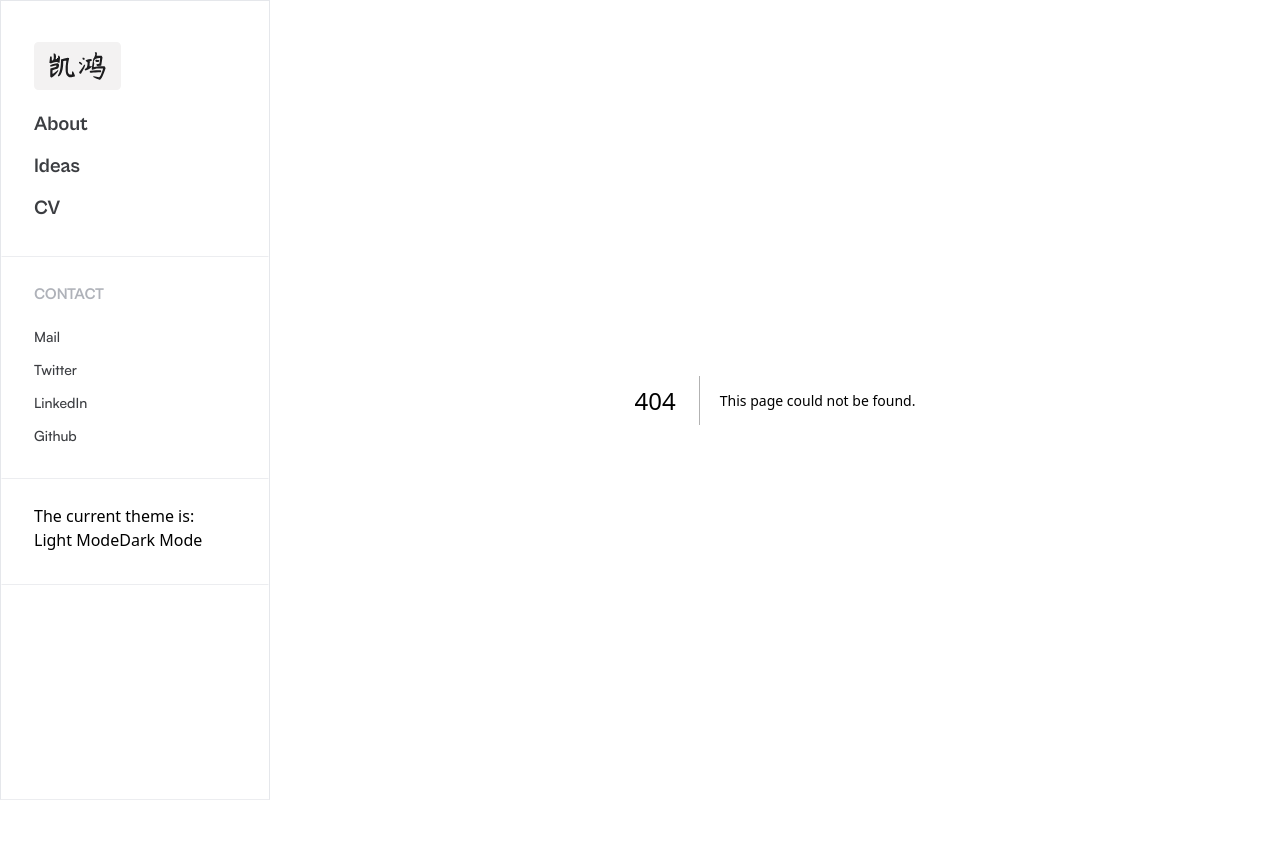
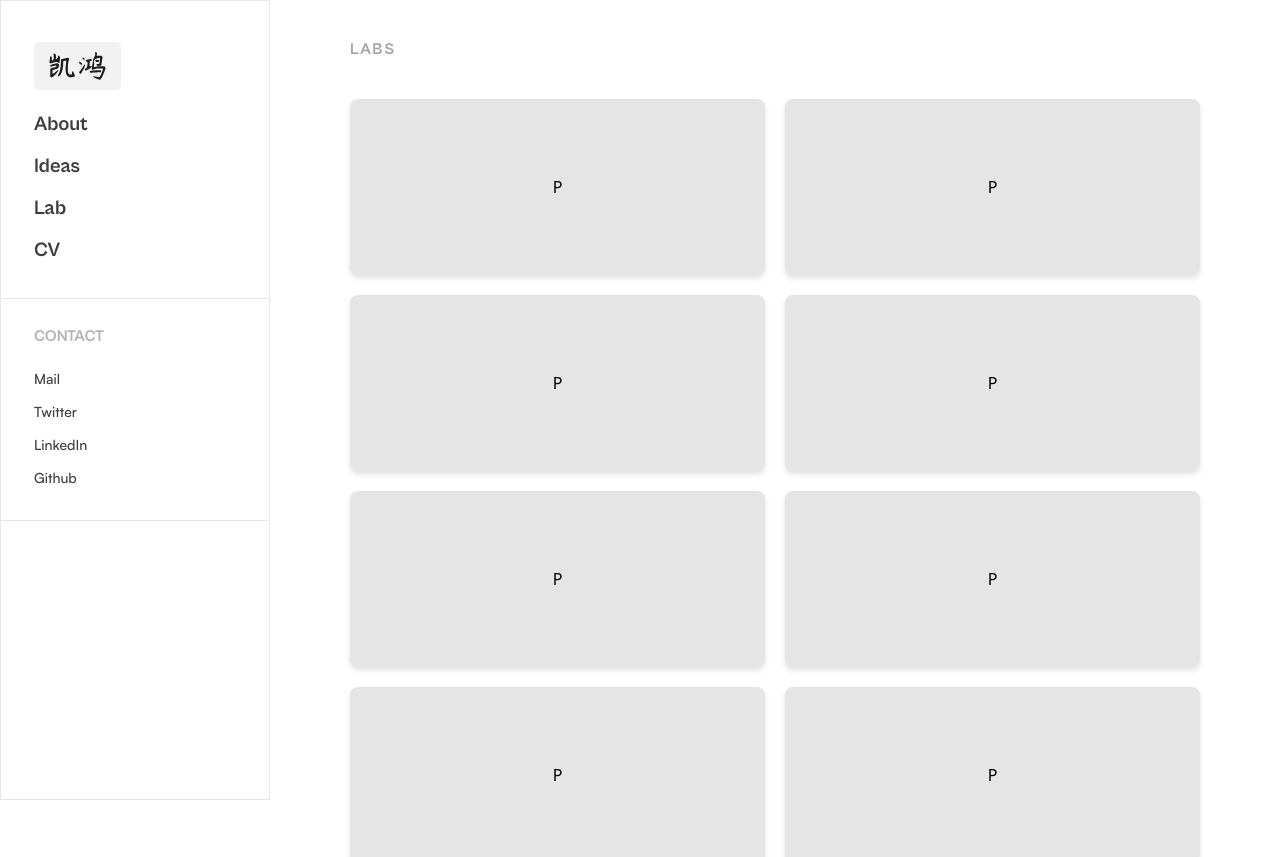
Before and after one commit to pilladipesh33/portfolio-2024, a Next.js app: page /lab in a window 1280 px wide. Before the commit this address had no page. Shown: the top 857 px of the page. Before the commit the page ends 800 px from the top, so only its background shows below. Built offline with nearby package versions, Linux system fonts and the light colour scheme.

Commit message:
mode removed

```diff
--- a/app/_home/page.tsx
+++ b/app/_home/page.tsx
@@ -1,6 +1,5 @@
 "use client";
 
-import { TextParallaxContentExample } from "@/components/text-parallax";
 import { Homepage } from "@/lib/constant";
 
 const HomePage = () => {
@@ -18,14 +17,13 @@ const HomePage = () => {
           </p>
         </section>
       </main>
-      <div className="border pt-10 border-t-white border-x-white border-b-[#ecedf0]"></div>
+      <div className="border pt-10 border-t-white border-x-white border-b-neutral-200"></div>
       <section className="pt-6 pb-10">
         <div className="md:mx-16 mx-6 pb-6">
           <h4 className="font-title uppercase text-[#afb2b9] text-[16px]">
             craft
           </h4>
         </div>
-        <TextParallaxContentExample />
       </section>
     </>
   );
--- a/app/about/page.tsx
+++ b/app/about/page.tsx
@@ -59,7 +59,7 @@ const About = () => {
         </p>
       </section>
 
-      <div className="border-white border border-b-[#ecedf0] pb-20"></div>
+      <div className="border-white border border-b-neutral-200 pb-20"></div>
 
       <section className="pt-5">
         <h4
@@ -100,7 +100,7 @@ const About = () => {
         </div>
       </section>
 
-      <div className="border-white border border-b-[#ecedf0] pb-20"></div>
+      <div className="border-white border border-b-neutral-200 pb-20"></div>
 
       <section className="pt-5">
         <div className="">
--- a/app/globals.css
+++ b/app/globals.css
@@ -2,22 +2,13 @@
 @tailwind components;
 @tailwind utilities;
 
-:root {
-  /* Your default theme */
-  --background: white;
-  --foreground: black;
-}
-
-[data-theme="dark"] {
-  --background: black;
-  --foreground: white;
-}
-
 .custom-gradient-text {
-  background: linear-gradient(to bottom left,
-      #3b3d41 0%,
-      #3b3d41 70%,
-      #a7a7a7 100%);
+  background: linear-gradient(
+    to bottom left,
+    #3b3d41 0%,
+    #3b3d41 70%,
+    #a7a7a7 100%
+  );
   -webkit-background-clip: text;
   -webkit-text-fill-color: transparent;
 }
@@ -39,17 +30,17 @@
   display: flex;
 }
 
-.block {
+.box {
   position: relative;
   flex: 1;
   background: #3b3d41;
   margin: -0.25px;
 }
 
-.transition-in .block {
+.transition-in .box {
   transform-origin: top;
 }
 
-.transition-out .block {
+.transition-out .box {
   transform-origin: bottom;
 }
--- /dev/null
+++ b/app/lab/page.tsx
@@ -0,0 +1,29 @@
+import { CVContent } from "@/lib/constant";
+import React from "react";
+
+const Labs = () => {
+  return (
+    <div className="mt-20 mx-6 md:mt-0 md:mx-20">
+      <section className="pt-10 md:flex md:flex-col">
+        <h2 className="text-sm tracking-[1.86px] leading-[1.2em] text-neutral-400 pb-10 md:text-[16px] font-title uppercase">
+          Labs
+        </h2>
+
+        <div className="grid grid-cols-1 md:grid-cols-2 gap-5 pb-10">
+          {Array(10)
+            .fill("")
+            .map((_, index) => (
+              <div
+                key={index}
+                className="h-44 bg-neutral-200 rounded-lg flex justify-center items-center drop-shadow-md"
+              >
+                P
+              </div>
+            ))}
+        </div>
+      </section>
+    </div>
+  );
+};
+
+export default Labs;
--- a/app/layout.tsx
+++ b/app/layout.tsx
@@ -3,7 +3,6 @@ import "./globals.css";
 import { Navbar } from "@/components/navbar";
 import { Sidebar } from "@/components/sidebar";
 import { cabinetBold, cabinetExtraBold, hindi, satoshi } from "@/lib/fonts";
-import { ThemeProvider } from "next-themes";
 
 export const metadata: Metadata = {
   title: "Pilla Dipesh",
@@ -23,9 +22,7 @@ export default function RootLayout({
       <body className="">
         <Navbar />
         <Sidebar />
-        <main className="md:ml-[270px]">
-          <ThemeProvider>{children}</ThemeProvider>
-        </main>
+        <main className="md:ml-[270px]">{children}</main>
       </body>
     </html>
   );
--- a/app/template.tsx
+++ b/app/template.tsx
@@ -20,7 +20,7 @@ export default function Template({ children }: { children: React.ReactNode }) {
               {Array.from({ length: 11 }).map((_, blockIndex) => (
                 <motion.div
                   key={blockIndex}
-                  className="block"
+                  className="box"
                   initial={{ scaleY: 1 }}
                   animate={{ scaleY: 0 }}
                   exit={{ scaleY: 0 }}
@@ -42,7 +42,7 @@ export default function Template({ children }: { children: React.ReactNode }) {
               {Array.from({ length: 11 }).map((_, blockIndex) => (
                 <motion.div
                   key={blockIndex}
-                  className="block"
+                  className="box"
                   initial={{ scaleY: 0 }}
                   animate={{ scaleY: 0 }}
                   exit={{ scaleY: 1 }}
--- a/components/navbar.tsx
+++ b/components/navbar.tsx
@@ -15,6 +15,9 @@ export const Navbar = () => {
           <Link href={"/ideas"} className="cursor-pointer">
             Ideas
           </Link>
+          <Link href={"/lab"} className="cursor-pointer">
+            Labs
+          </Link>
           <Link href={"/cv"} className="cursor-pointer">
             CV
           </Link>
--- a/components/sidebar.tsx
+++ b/components/sidebar.tsx
@@ -1,16 +1,14 @@
 "use client";
 
 import Logo from "@/public/logo";
-import { useTheme } from "next-themes";
 import Link from "next/link";
 
 export const Sidebar = () => {
-  const { setTheme, theme } = useTheme();
   return (
-    <main className="hidden md:block dark:bg-red-500">
+    <main className="hidden md:block">
       <div className="fixed left-0 top-0">
-        <div className="w-[270px] h-[100dvh] border border-b-[#ecedf0] pt-10 fixed">
-          <div className="pb-8 px-8 border border-b-[#ecedf0] border-white">
+        <div className="w-[270px] h-[100dvh] border border-b-neutral-200 pt-10 fixed">
+          <div className="pb-8 px-8 border border-b-neutral-200 border-white">
             <Link href={"/"}>
               <Logo />
             </Link>
@@ -28,6 +26,12 @@ export const Sidebar = () => {
                 Ideas
               </Link>
               <Link
+                href={"/lab"}
+                className="font-title hover:text-[#787276] w-1/2"
+              >
+                Lab
+              </Link>
+              <Link
                 href={"/cv"}
                 className="font-title hover:text-[#787276] w-1/2"
               >
@@ -35,7 +39,7 @@ export const Sidebar = () => {
               </Link>
             </ul>
           </div>
-          <div className="pt-6 pb-8 border border-b-[#ecedf0] border-white px-8">
+          <div className="pt-6 pb-8 border border-b-neutral-200 border-white px-8">
             <h4 className="text-[#afb2b9] uppercase text-[16px] font-title">
               contact
             </h4>
@@ -70,11 +74,6 @@ export const Sidebar = () => {
               </Link>
             </ul>
           </div>
-          <div className="pt-6 pb-8 border border-b-[#ecedf0] border-white px-8">
-            The current theme is: {theme}
-            <button onClick={() => setTheme("light")}>Light Mode</button>
-            <button onClick={() => setTheme("dark")}>Dark Mode</button>{" "}
-          </div>
         </div>
       </div>
     </main>
--- a/components/text-parallax.tsx
+++ /dev/null
@@ -1,98 +0,0 @@
-import React, { ReactNode, useRef } from "react";
-import { motion, useScroll, useTransform } from "framer-motion";
-
-export const TextParallaxContentExample = () => {
-  return (
-    <div className="bg-white font-body">
-      <TextParallaxContent imgUrl="https://images.unsplash.com/photo-1522202176988-66273c2fd55f?q=80&w=2671&auto=format&fit=crop&ixlib=rb-4.0.3&ixid=M3wxMjA3fDB8MHxwaG90by1wYWdlfHx8fGVufDB8fHx8fA%3D%3D">
-        <ExampleContent />
-      </TextParallaxContent>
-      <TextParallaxContent imgUrl="https://images.unsplash.com/photo-1530893609608-32a9af3aa95c?q=80&w=2564&auto=format&fit=crop&ixlib=rb-4.0.3&ixid=M3wxMjA3fDB8MHxwaG90by1wYWdlfHx8fGVufDB8fHx8fA%3D%3D">
-        <ExampleContent />
-      </TextParallaxContent>
-      <TextParallaxContent imgUrl="https://images.unsplash.com/photo-1504610926078-a1611febcad3?q=80&w=2416&auto=format&fit=crop&ixlib=rb-4.0.3&ixid=M3wxMjA3fDB8MHxwaG90by1wYWdlfHx8fGVufDB8fHx8fA%3D%3D">
-        <ExampleContent />
-      </TextParallaxContent>
-    </div>
-  );
-};
-
-const IMG_PADDING = 12;
-
-const TextParallaxContent = ({
-  imgUrl,
-  children,
-}: {
-  imgUrl: string;
-  children: ReactNode;
-}) => {
-  return (
-    <div
-      style={{
-        paddingLeft: IMG_PADDING,
-        paddingRight: IMG_PADDING,
-      }}
-    >
-      <div className="relative h-[150vh]">
-        <StickyImage imgUrl={imgUrl} />
-      </div>
-      {children}
-    </div>
-  );
-};
-
-const StickyImage = ({ imgUrl }: { imgUrl: string }) => {
-  const targetRef = useRef(null);
-  const { scrollYProgress } = useScroll({
-    target: targetRef,
-    offset: ["end end", "end start"],
-  });
-
-  const scale = useTransform(scrollYProgress, [0, 1], [1, 0.85]);
-  const opacity = useTransform(scrollYProgress, [0, 1], [1, 0]);
-
-  return (
-    <motion.div
-      style={{
-        backgroundImage: `url(${imgUrl})`,
-        backgroundSize: "cover",
-        backgroundPosition: "center",
-        height: `calc(100vh - ${IMG_PADDING * 2}px)`,
-        top: IMG_PADDING,
-        scale,
-      }}
-      ref={targetRef}
-      className="sticky z-0 overflow-hidden"
-    >
-      <motion.div
-        className="absolute inset-0 bg-neutral-950/70"
-        style={{
-          opacity,
-        }}
-      />
-    </motion.div>
-  );
-};
-
-const ExampleContent = () => (
-  <div className="mx-auto grid max-w-5xl grid-cols-1 gap-8 px-4 pb-24 pt-12 md:grid-cols-12">
-    <h2 className="col-span-1 text-3xl font-bold md:col-span-4">
-      Additional content explaining the above card here
-    </h2>
-    <div className="col-span-1 md:col-span-8">
-      <p className="mb-4 text-xl text-neutral-600 md:text-2xl">
-        Lorem ipsum dolor sit amet consectetur adipisicing elit. Quasi,
-        blanditiis soluta eius quam modi aliquam quaerat odit deleniti minima
-        maiores voluptate est ut saepe accusantium maxime doloremque nulla
-        consectetur possimus.
-      </p>
-      <p className="mb-8 text-xl text-neutral-600 md:text-2xl">
-        Lorem ipsum dolor sit amet consectetur adipisicing elit. Accusantium
-        reiciendis blanditiis aliquam aut fugit sint.
-      </p>
-      <button className="w-full rounded bg-neutral-900 px-9 py-4 text-xl text-white transition-colors hover:bg-neutral-700 md:w-fit">
-        Learn more
-      </button>
-    </div>
-  </div>
-);
--- a/components/theme-provider.tsx
+++ /dev/null
@@ -1,9 +0,0 @@
-"use client";
-
-import * as React from "react";
-import { ThemeProvider as NextThemesProvider } from "next-themes";
-import { type ThemeProviderProps } from "next-themes/dist/types";
-
-export function ThemeProvider({ children, ...props }: ThemeProviderProps) {
-  return <NextThemesProvider {...props}>{children}</NextThemesProvider>;
-}
--- a/package.json
+++ b/package.json
@@ -11,7 +11,6 @@
   "dependencies": {
     "framer-motion": "^11.2.4",
     "next": "14.2.3",
-    "next-themes": "^0.3.0",
     "react": "^18",
     "react-dom": "^18"
   },
```
Also changed, not shown: 1 other file (tests, documents, lock files or other folders).
